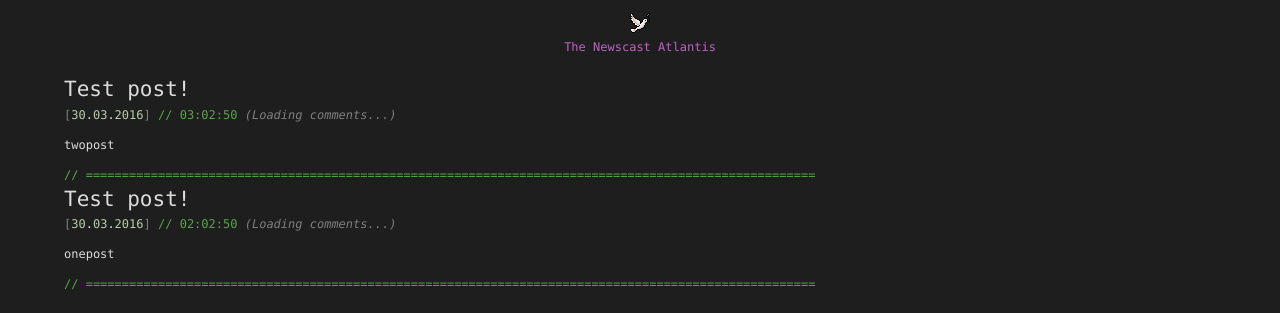
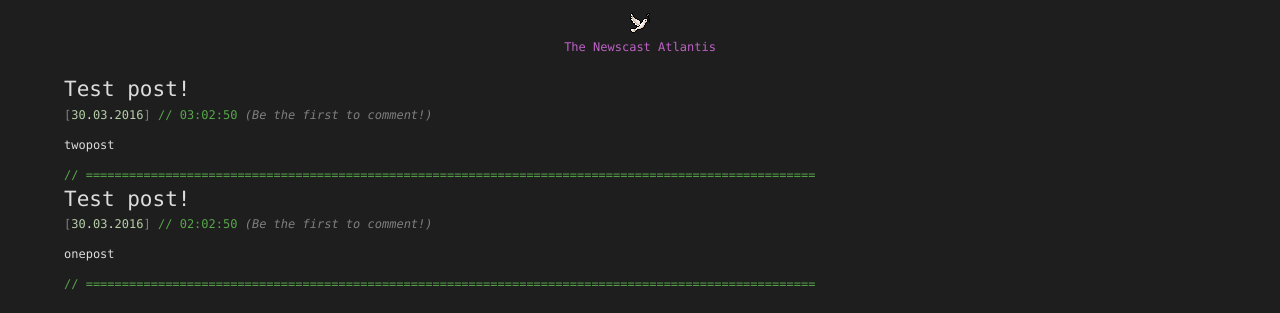
Before and after one commit to TeamHypersomnia/TeamHypersomnia.github.io, a Jekyll site: the page built from index.html, in a window 1280 px wide. Shown: the part 343-656 px from the top of the page. Built offline with Jekyll 4.4.1, drawn with Linux system fonts in a browser that asks for light colours; the list of posts is cut into pages by our own code; comment, search, counter and statistics services are not loaded.

Commit message:
be the first to comment

```diff
--- a/index.html
+++ b/index.html
@@ -9,7 +9,7 @@ layout: default
     <div class="post-container" data-id="{{ post.comments_identifier }}">
           <a style="font-size:21px" class="vstext" href="{{ post.url | prepend: site.baseurl }}">{{ post.title }}</a><br/>
         <a class="vstext" href="{{ post.url }}"><span class="vsparam">[</span><span class="vsnumber">{{ post.date | date: "%d" }}</span>.<span class="vsnumber">{{ post.date | date: "%m" }}</span>.<span class="vsnumber">{{ post.date | date: "%Y" }}</span><span class="vsparam">]</span> <span class="vscomment">{{post.date | date: "// %H:%M:%S"}}</span> </a>
-          <a style="font-style:italic" class="vsparam replies-count" href="{{ post.url | prepend: site.baseurl }}">(Loading comments...)</a><br/>
+          <a style="font-style:italic" class="vsparam replies-count" href="{{ post.url | prepend: site.baseurl }}">(Be the first to comment!)</a><br/>
 
                {{ post.content | truncatewords:75}}
 
```
